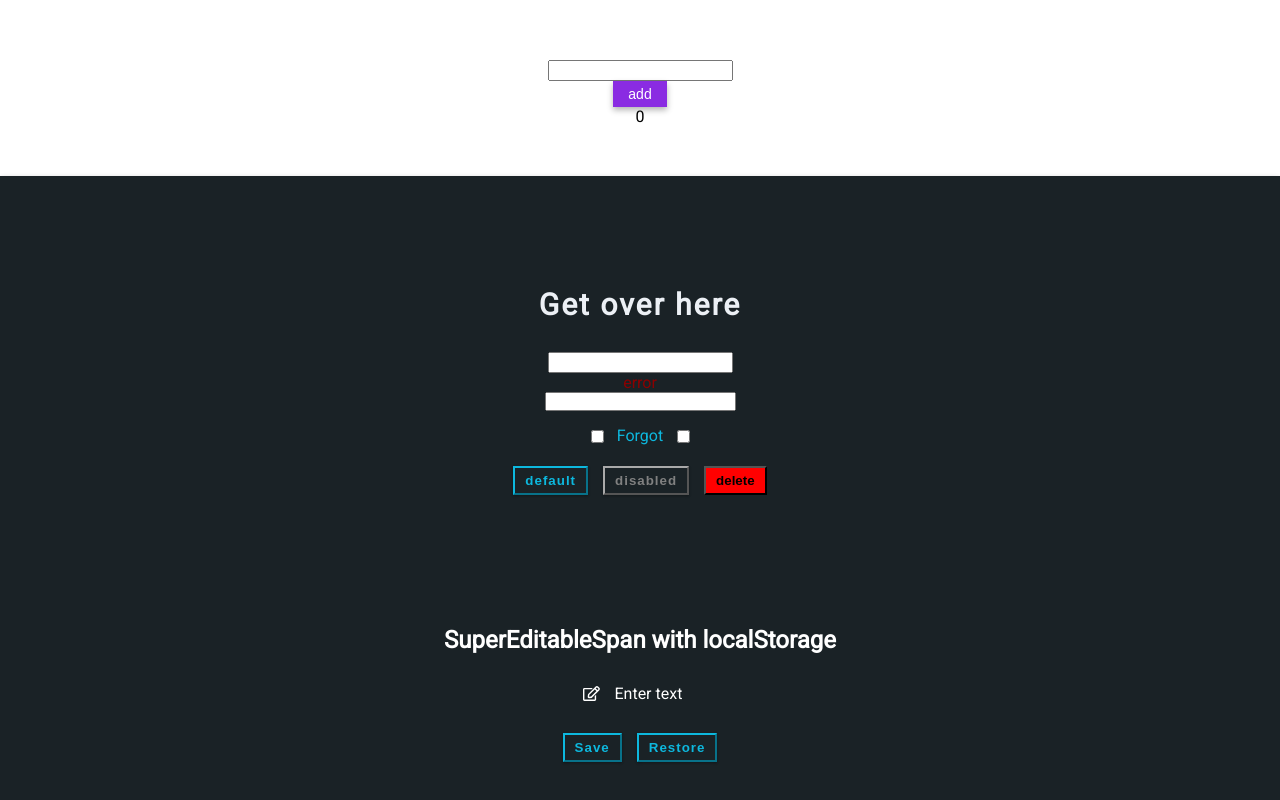
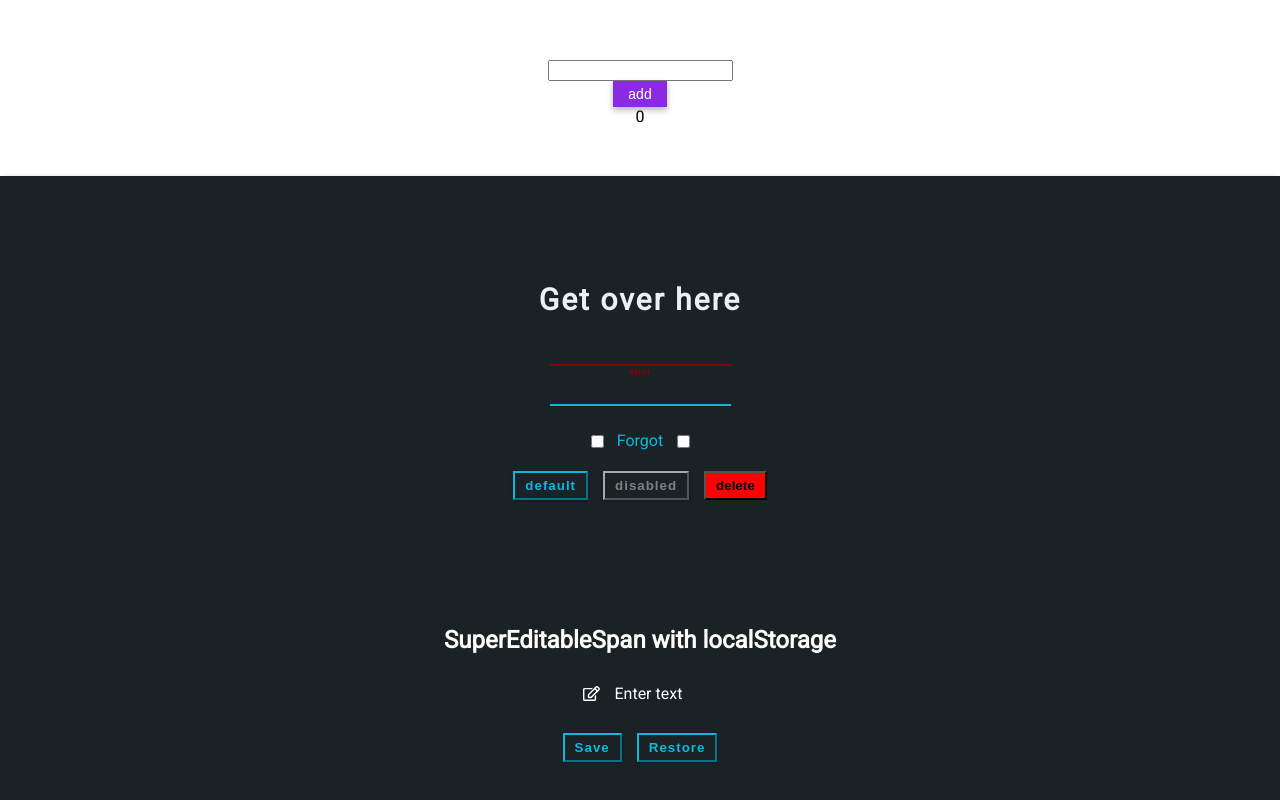
Before and after one commit to faceless49/diff-tasks, a React (Create React App) app: page /#/pre-junior in a window 1280 px wide. Shown: the part 603-1403 px from the top of the page. Built offline with nearby package versions, Linux system fonts and the light colour scheme.

Commit message:
HW7 done

```diff
--- a/src/p2-homeworks/h4/HW4.module.scss
+++ b/src/p2-homeworks/h4/HW4.module.scss
@@ -22,6 +22,7 @@
     padding-left: 0;
     color: #ECF0F5;
 }
+
 .title {
     text-align: center;
     font-size: 30px;
--- a/src/p2-homeworks/h4/common/c1-SuperInputText/SuperInputText.module.scss
+++ b/src/p2-homeworks/h4/common/c1-SuperInputText/SuperInputText.module.scss
@@ -3,5 +3,26 @@
 }
 
 .inputClass {
-  padding: 0 5px;
+
+    background-color: #1A2226;
+    border: none;
+    border-bottom: 2px solid #0DB8DE;
+    font-weight: bold;
+    outline: 0;
+    margin: 10px 0;
+    padding-left: 0;
+    color: #ECF0F5;
 }
+.errorInput {
+  border: none;
+  border-bottom: 2px solid darkred;
+  background: transparent;
+  outline: none;
+  color: #ECF0F5;
+
+}
+
+.error {
+  font-size: 10px;
+  color: darkred;
+}
--- a/src/p2-homeworks/h5/pages/junior/Junior.tsx
+++ b/src/p2-homeworks/h5/pages/junior/Junior.tsx
@@ -1,9 +1,10 @@
 import React from 'react'
+import HW7 from '../../../h7/HW7'
 
 export const Junior = () => {
   return (
     <div>
-      {/*<HW7/>*/}
+      <HW7/>
       {/*<HW8/>*/}
       {/*<HW9/>*/}
       {/*<HW10/>*/}
--- a/src/p2-homeworks/h6/common/c4-SuperEditableSpan/SuperEditableSpan.module.scss
+++ b/src/p2-homeworks/h6/common/c4-SuperEditableSpan/SuperEditableSpan.module.scss
@@ -10,10 +10,9 @@
   }
 
   .superSpan {
-    position: relative;
     color: white;
     padding: 0 15px;
-
+    cursor: pointer;
   }
 
 }
--- a/src/p2-homeworks/h7/common/c5-SuperSelect/SuperSelect.tsx
+++ b/src/p2-homeworks/h7/common/c5-SuperSelect/SuperSelect.tsx
@@ -14,9 +14,14 @@ const SuperSelect: React.FC<SuperSelectPropsType> = (
     ...restProps
   }
 ) => {
-    const mappedOptions: any[] = []; // map options with key
+  const mappedOptions: any[] = [options?.map((o, i) => {
+    return <option key={o + '-' + 1}>{o}</option>
+  })]; // map options with key
 
   const onChangeCallback = (e: ChangeEvent<HTMLSelectElement>) => {
+
+    onChange && onChange(e) // ! Repeat this with SuperInputText.
+    onChangeOption && onChangeOption(e.currentTarget.value)
     // onChange, onChangeOption
   }
 
--- a/src/p2-homeworks/h7/common/c6-SuperRadio/SuperRadio.tsx
+++ b/src/p2-homeworks/h7/common/c6-SuperRadio/SuperRadio.tsx
@@ -16,15 +16,24 @@ const SuperRadio: React.FC<SuperRadioPropsType> = (
   }
 ) => {
   const onChangeCallback = (e: ChangeEvent<HTMLInputElement>) => {
+    onChange && onChange(e)
+
+    onChangeOption && onChangeOption(e.currentTarget.value)
+    console.log(e.currentTarget.name)
     // onChange, onChangeOption
   }
 
-
-    const mappedOptions: any[] = options ? options.map((o, i) => ( // map options with key
+  // map options with key
+  const mappedOptions: any[] = options ? options.map((o, i) => (
     <label key={name + '-' + i}>
       <input
         type={'radio'}
+        name={o.name}
+        checked={o === value}
+        value={o}
+        onChange={onChangeCallback}
         // name, checked, value, onChange
+        {...restProps}
       />
       {o}
     </label>
```
Also changed, not shown: src/p2-homeworks/h4/common/c1-SuperInputText/SuperInputText.module.css (deleted, +0 -13 lines). Lines whose indentation alone changed are shown as unchanged.
